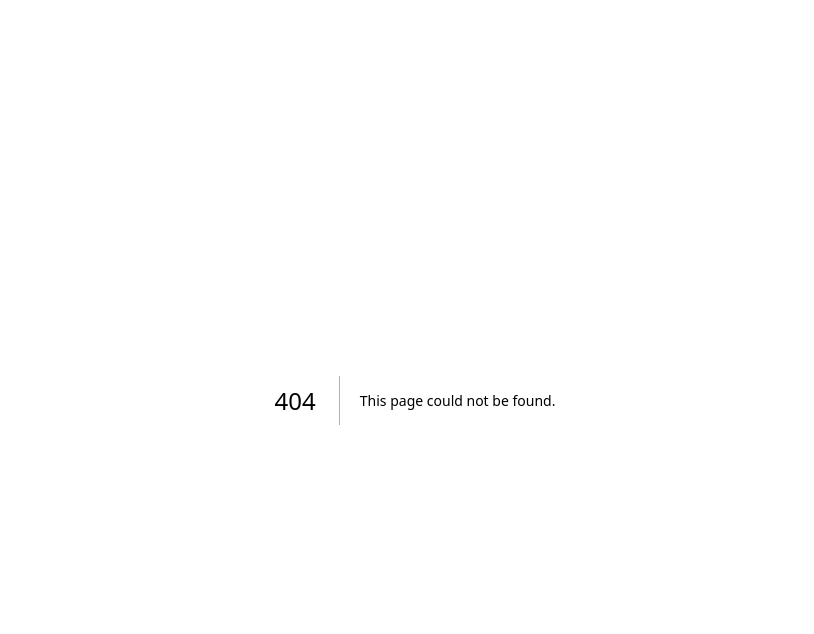
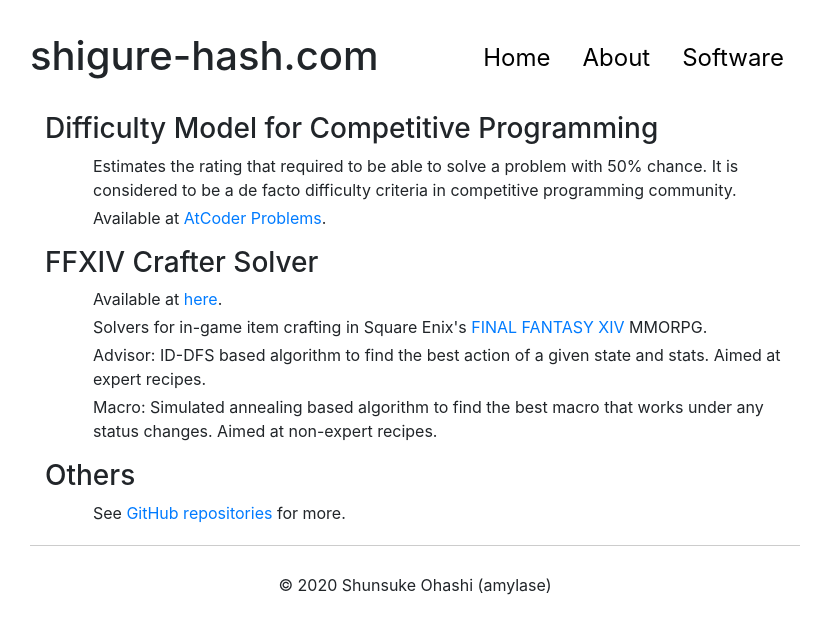
Before and after one commit to amylase/amylase.github.io, a Next.js app in the folder with-reactstrap-app/: page /software in a window 1280 px wide. Before the commit this address had no page. Shown: the top 634 px of the page, without its empty margins (225-1039 px from the left). Built offline with nearby package versions, Linux system fonts and the light colour scheme.

Commit message:
added software list

```diff
--- a/with-reactstrap-app/components/basePage.tsx
+++ b/with-reactstrap-app/components/basePage.tsx
@@ -26,6 +26,9 @@ export default function BasePage(props: Props) {
                     <NavItem>
                         <Link href="/about" passHref={true}><NavLink className="nav-link">About</NavLink></Link>
                     </NavItem>
+                    <NavItem>
+                        <Link href="/software" passHref={true}><NavLink className="nav-link">Software</NavLink></Link>
+                    </NavItem>
                 </Nav>
             </div>
             {props.children}
--- /dev/null
+++ b/with-reactstrap-app/pages/software.tsx
@@ -0,0 +1,44 @@
+import {Container} from 'reactstrap'
+import BasePage from "../components/basePage";
+
+export default function Home() {
+    return (
+        <BasePage title="Software | shigure-hash.com">
+            <Container>
+                <div className="mt-3">
+                    <h3>Difficulty Model for Competitive Programming</h3>
+                    <div className="ml-5 mb-1">
+                        Estimates the rating that required to be able to solve a problem with 50% chance.
+                        It is considered to be a de facto difficulty criteria in competitive programming community.
+                    </div>
+                    <div className="ml-5 mb-1">
+                        Available at <a href="https://kenkoooo.com/atcoder">AtCoder Problems</a>.
+                    </div>
+                </div>
+
+                <div className="mt-3">
+                    <h3>FFXIV Crafter Solver</h3>
+                    <div className="ml-5 mb-1">
+                        Available at <a href="/ffxiv-crafter-rust">here</a>.
+                    </div>
+                    <div className="ml-5 mb-1">
+                        Solvers for in-game item crafting in Square Enix's <a href="https://na.finalfantasyxiv.com/">FINAL FANTASY XIV</a> MMORPG.
+                    </div>
+                    <div className="ml-5 mb-1">
+                        Advisor: ID-DFS based algorithm to find the best action of a given state and stats. Aimed at expert recipes.
+                    </div>
+                    <div className="ml-5 mb-1">
+                        Macro: Simulated annealing based algorithm to find the best macro that works under any status changes. Aimed at non-expert recipes.
+                    </div>
+                </div>
+
+                <div className="mt-3">
+                    <h3>Others</h3>
+                    <div className="ml-5 mb-1">
+                        See <a href="https://github.com/amylase">GitHub repositories</a> for more.
+                    </div>
+                </div>
+            </Container>
+        </BasePage>
+    )
+}
```
Also changed, not shown: with-reactstrap-app/pages/about.tsx (+3 -7 lines).
